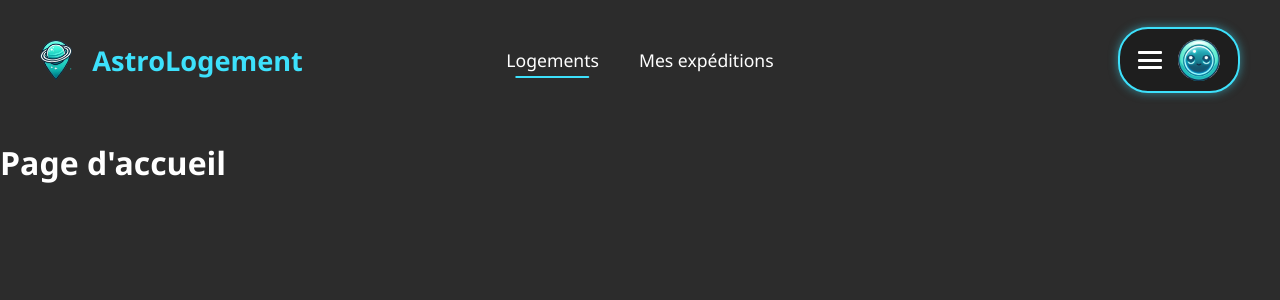
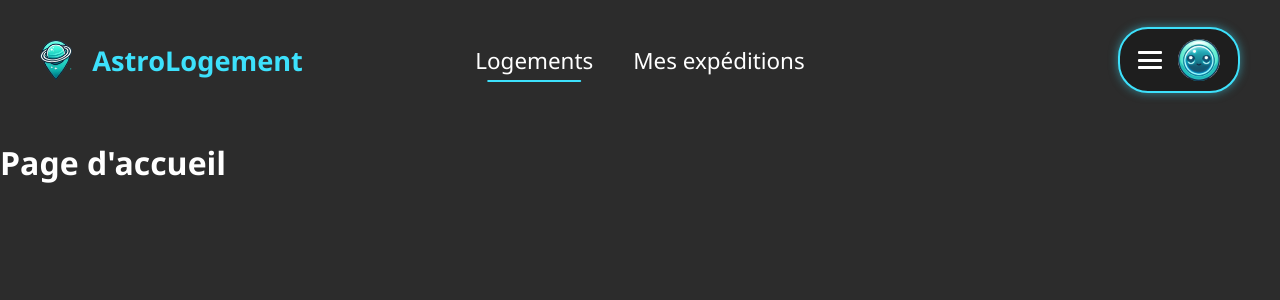
Before and after one commit to John-Rep/AstroLogement, a Symfony app: template AstroLogement/templates/home.html.twig in a window 1280 px wide. Shown: the top 300 px of the page. Run offline with Twig, Linux system fonts and the light colour scheme; the template is opened without the code that fills it, so the values that code supplies are empty; some libraries are stand-ins or nearby versions.

Commit message:
augmentation de la taille du texte des link

```diff
--- a/AstroLogement/public/css/style.css
+++ b/AstroLogement/public/css/style.css
@@ -57,7 +57,7 @@ body {
 .astro-link {
     color: white;
     text-decoration: none;
-    font-size: 1.1rem;
+    font-size: 1.4rem;
     position: relative;
     transition: all 0.3s ease;
 }
```
